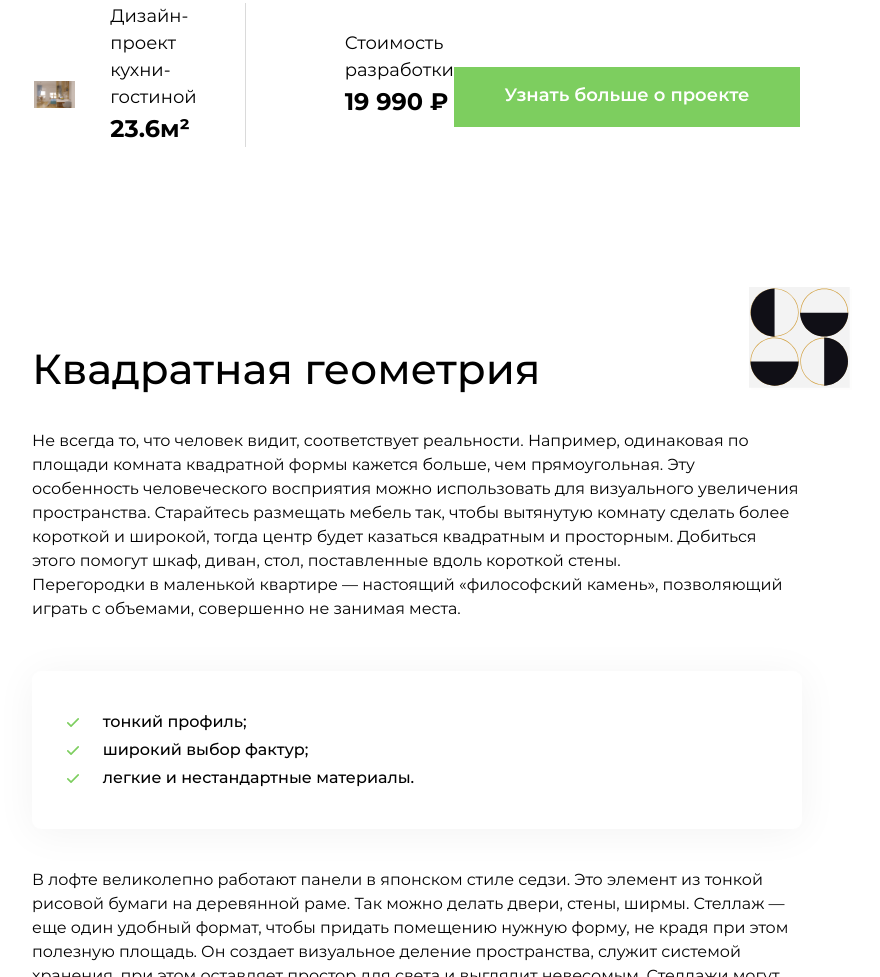
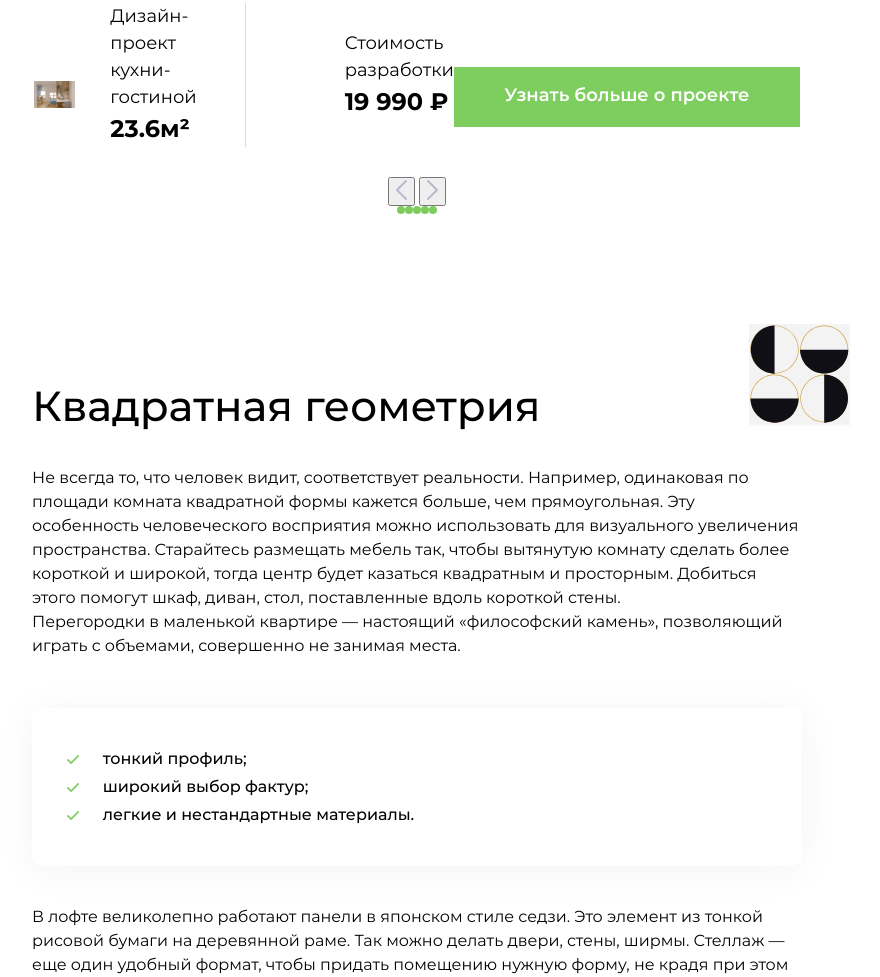
Before and after one commit to Konovaly4/hype, a website built with webpack: page src/index.html in a window 1280 px wide. Shown: the part 2876-3853 px from the top of the page, without its empty margins (223-1103 px from the left). Built offline with nearby package versions, Linux system fonts and the light colour scheme.

Commit message:
custom controls added and need to add CSS

```diff
--- a/src/blocks/slider/slider.scss
+++ b/src/blocks/slider/slider.scss
@@ -69,6 +69,19 @@
     justify-content: flex-start;
     align-items: flex-start;
   }
+
+  &__dots-container {
+    display: flex;
+    justify-content: space-between;
+    align-items: center;
+  }
+
+  &__dot {
+    width: 8px;
+    height: 8px;
+    border-radius: 50%;
+    background-color: colors.$green;
+  }
 }
 
 @media screen and (min-width: 768px) {
--- a/src/index.html
+++ b/src/index.html
@@ -209,6 +209,21 @@
             </div>
           </div>
         </div>
+      </div>
+      <div class="slider__controls-container">
+        <button class="slider__controls-button slider__controls-button_prev">
+          <img src="<%=require('./images/slider/arrow-prev.svg')%>" alt="prev-button">
+        </button>
+        <button class="slider__controls-button slider__controls-button_prev">
+          <img src="<%=require('./images/slider/arrow-next.svg')%>" alt="next-button">
+        </button>
+      </div>
+      <div class="slider__dots-container">
+        <div class="slider__dot" id="1"></div>
+        <div class="slider__dot" id="2"></div>
+        <div class="slider__dot" id="3"></div>
+        <div class="slider__dot" id="4"></div>
+        <div class="slider__dot" id="5"></div>
       </div>
     </section>
     <section class="geometry">
--- a/src/index.js
+++ b/src/index.js
@@ -1,9 +1,19 @@
 import './style.scss';
 import { tns } from '../node_modules/tiny-slider/src/tiny-slider';
+
+const controlsContainer = document.querySelector('.slider__controls-container');
+const controlsPrevButton = document.querySelector('.slider__controls-button_prev');
+const controlsNextButton = document.querySelector('.slider__controls-button_next');
+const dotsContainer = document.querySelector('.slider__dots-container');
 
 const slider = tns({
   container: '.my-slider',
   items: 1,
   slideBy: 'page',
   center: true,
+  controlsContainer,
+  prevButton: controlsPrevButton,
+  nextButton: controlsNextButton,
+  navPosition: 'bottom',
+  navContainer: dotsContainer,
 });
```
Also changed, not shown: src/images/slider/arrow-next.svg (added), src/images/slider/arrow-prev.svg (added).
